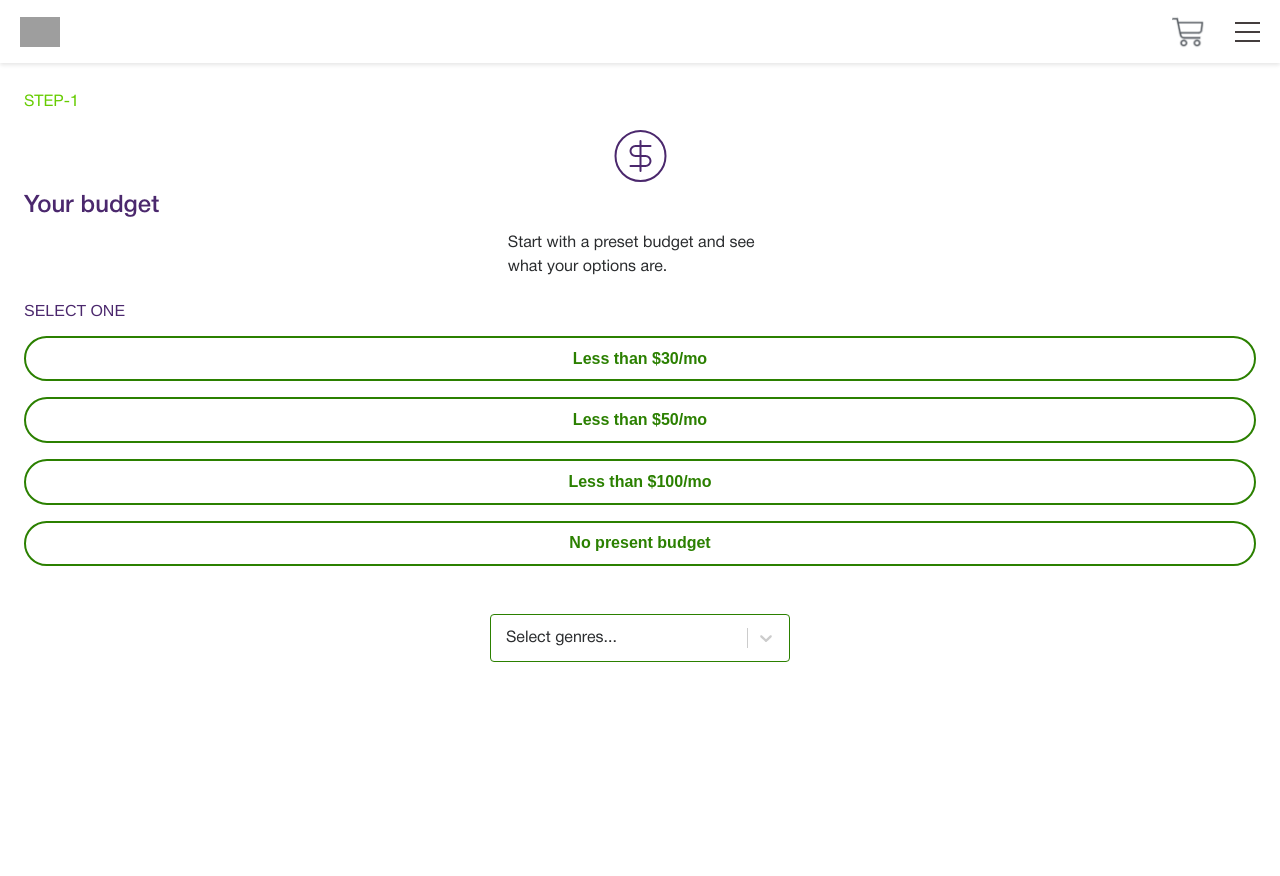
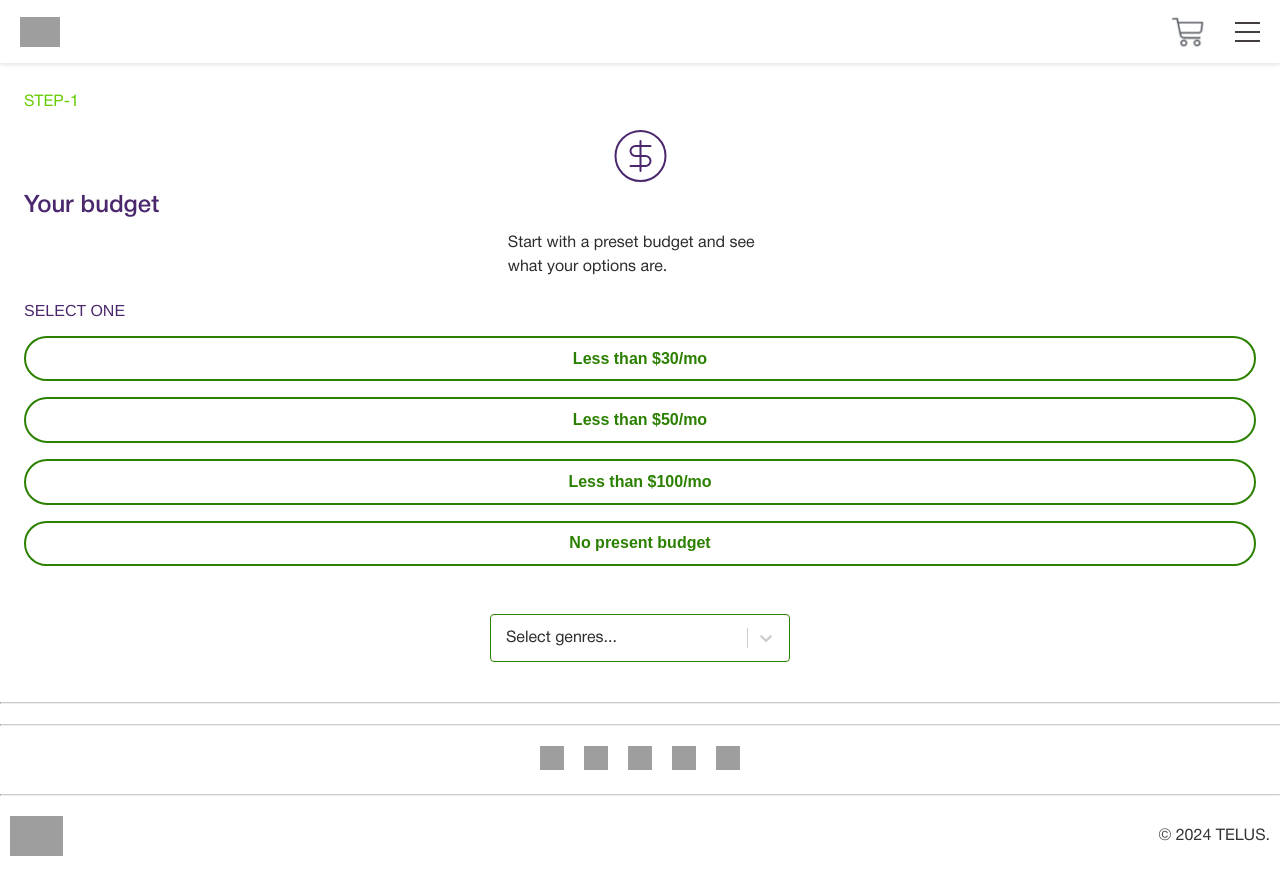
Before and after one commit to nicmart-dev/bundletv, a React (Create React App) app: page / in a window 1280 px wide. Before the commit the page ends 800 px from the top, so only its background shows below. Built offline with nearby package versions, Linux system fonts and the light colour scheme; grey boxes are pictures that could not be loaded.

Commit message:
Added footer

```diff
--- a/src/App.jsx
+++ b/src/App.jsx
@@ -1,6 +1,7 @@
 import { BrowserRouter, Routes, Route } from "react-router-dom";
 import React from "react";
 import Header from "./components/Header/Header";
+import Footer from "./components/Footer/Footer";
 import SelectOptions from "./pages/SelectOptions/SelectOptions";
 
 const App = () => {
@@ -12,7 +13,7 @@ const App = () => {
         {/* Other components */}
       </Routes>
 
-      {/* TODO: insert footer*/}
+   <Footer/>
     </BrowserRouter>
   );
 };
--- a/src/components/Footer/Footer.jsx
+++ b/src/components/Footer/Footer.jsx
@@ -0,0 +1,41 @@
+import React, { useState } from 'react';
+import './Footer.scss';
+
+
+const Footer = () => {
+    const [isCompanyOpen, setIsCompanyOpen] = useState(false);
+    const [isHelpOpen, setIsHelpOpen] = useState(false);
+    const [isLegalOpen, setIsLegalOpen] = useState(false);
+    const [isOtherOpen, setIsOtherOpen] = useState(false);
+
+    const toggleCompany = () => setIsCompanyOpen(!isCompanyOpen);
+    const toggleHelp = () => setIsHelpOpen(!isHelpOpen);
+    const toggleLegal = () => setIsLegalOpen(!isLegalOpen);
+    const toggleOther = () => setIsOtherOpen(!isOtherOpen);
+
+    return (
+        <footer className="telus-footer">
+            <hr className="footer-divider" />
+
+            <hr className="footer-divider" />
+            <div className="footer-social">
+                <ul>
+                    <li><img src="https://images.ctfassets.net/fikanzmkdlqn/7oy6SUxAHZmOiicDcj7xd0/b0027a69854fbe5cbf81dc20c3fb48d7/logo-facebook.png" alt="Facebook" /></li>
+                    <li><img src="https://images.ctfassets.net/fikanzmkdlqn/6mEIrDh526sTmAKY8Ayj38/c636d5ac568d84e59b8336d4aa25e774/X_Logo_Sept14.png" alt="Twitter" /></li>
+                    <li><img src="https://images.ctfassets.net/fikanzmkdlqn/YBVTvLZlG6HIyhZDqq2Lg/ca9260eec0fca53605fac3b6c8944ea1/instagram_black.png" alt="Instagram" /></li>
+                    <li><img src="https://images.ctfassets.net/fikanzmkdlqn/1P6VE6ZOJAU3W1ULhZGHg9/db5c57783caafebe1b0bf49444c2637b/linkedin_black.png" alt="LinkedIn" /></li>
+                    <li><img src="https://images.ctfassets.net/fikanzmkdlqn/3UT98RTJqlPOosADIS0zvT/cf02cb826630ad16c22abcafc278af63/youtube_grey.png" alt="YouTube" /></li>
+                </ul>
+            </div>
+            <hr className="footer-divider" />
+            <div className="footer-bottom">
+                <div className="logo">
+                    <img src="https://images.ctfassets.net/fikanzmkdlqn/3loH0T0nylM0oqQ5CCbfWa/5c6adb84324374887c8ee92c81f0604a/TELUS_LMTFF_EN_Hor_2021_Digital_RGB__2_.svg" alt="TELUS Logo" />
+                </div>
+                <p>&copy; {new Date().getFullYear()} TELUS.</p>
+            </div>
+        </footer>
+    );
+};
+
+export default Footer;
--- a/src/components/Footer/Footer.scss
+++ b/src/components/Footer/Footer.scss
@@ -0,0 +1,90 @@
+.telus-footer {
+    padding: 20px 0;
+    color: #333;
+
+    .footer-divider {
+        border-top: 1px solid #ccc;
+        margin: 20px 0;
+    }
+
+    .footer-rows {
+        .footer-row {
+            display: flex;
+            justify-content: space-between;
+            align-items: center;
+            padding: 10px;
+            border-top: 1px solid #ccc;
+            border-bottom: 1px solid #ccc;
+            cursor: pointer;
+
+            span {
+                font-size: 16px;
+                align-items: stretch;
+                margin-right: 277px;
+            }
+
+            .arrow {
+                font-size: 16px;
+                color: #333;
+                margin-right: 5px; // Adjusted spacing between the icon and text
+            }
+        }
+
+        .dropdown-content {
+            padding: 10px;
+            border-bottom: 1px solid #ccc;
+            background-color: #f9f9f9;
+        }
+    }
+
+    .footer-social {
+        text-align: center;
+
+        ul {
+            padding: 0;
+            margin: 0;
+
+            li {
+                display: inline-block;
+                margin: 0 10px; // Reduced margin for social icons on mobile view
+
+                img {
+                    width: 24px;
+                    height: 24px;
+                }
+            }
+        }
+    }
+
+    .footer-bottom {
+        display: flex;
+        align-items: center;
+        justify-content: space-between;
+        padding: 0 10px;
+
+        .logo img {
+            height: 40px;
+        }
+
+        p {
+            margin: 0;
+        }
+    }
+
+    // Media query for mobile view
+    @media (max-width: 768px) {
+        .footer-rows {
+            .footer-row {
+                padding: 8px; // Adjusted padding for smaller screens
+            }
+        }
+
+        .footer-social {
+            ul {
+                li {
+                    margin: 0 25px; // Further reduced margin for social icons on smaller screens
+                }
+            }
+        }
+    }
+}
```
